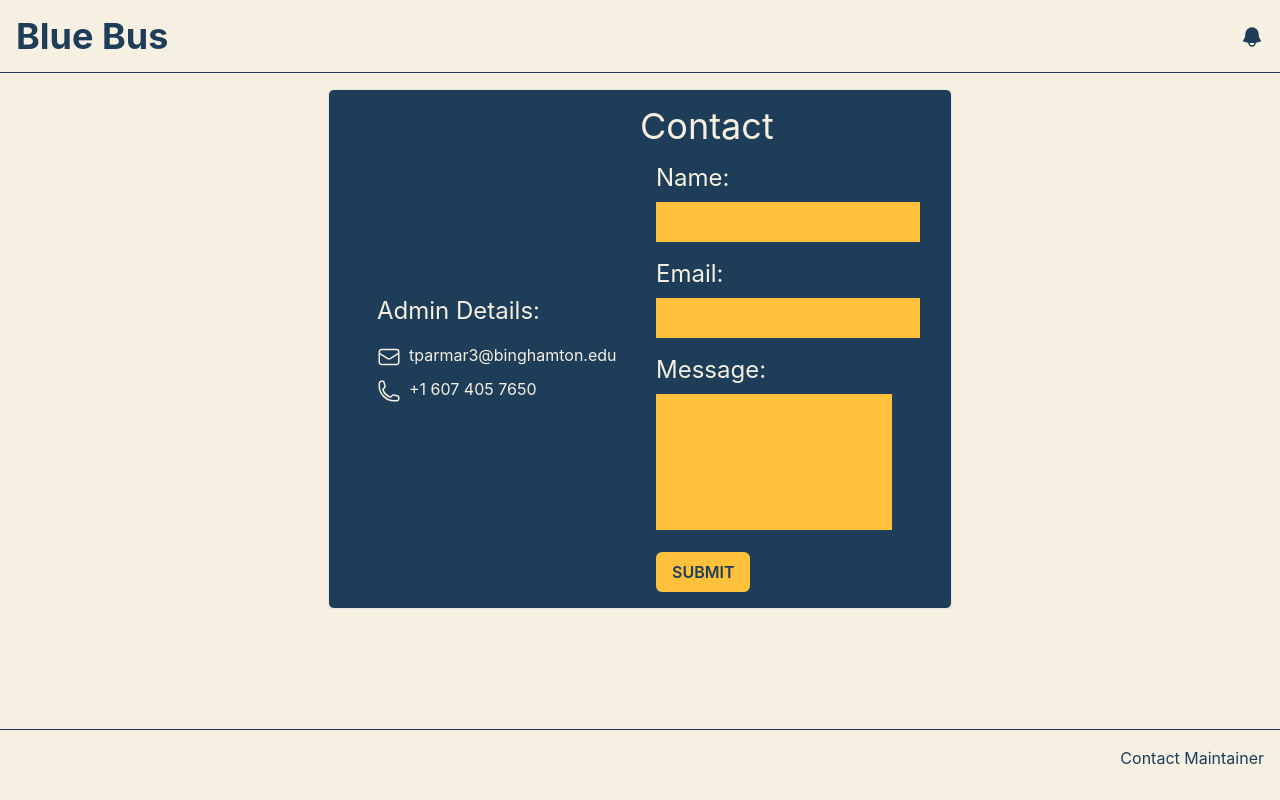
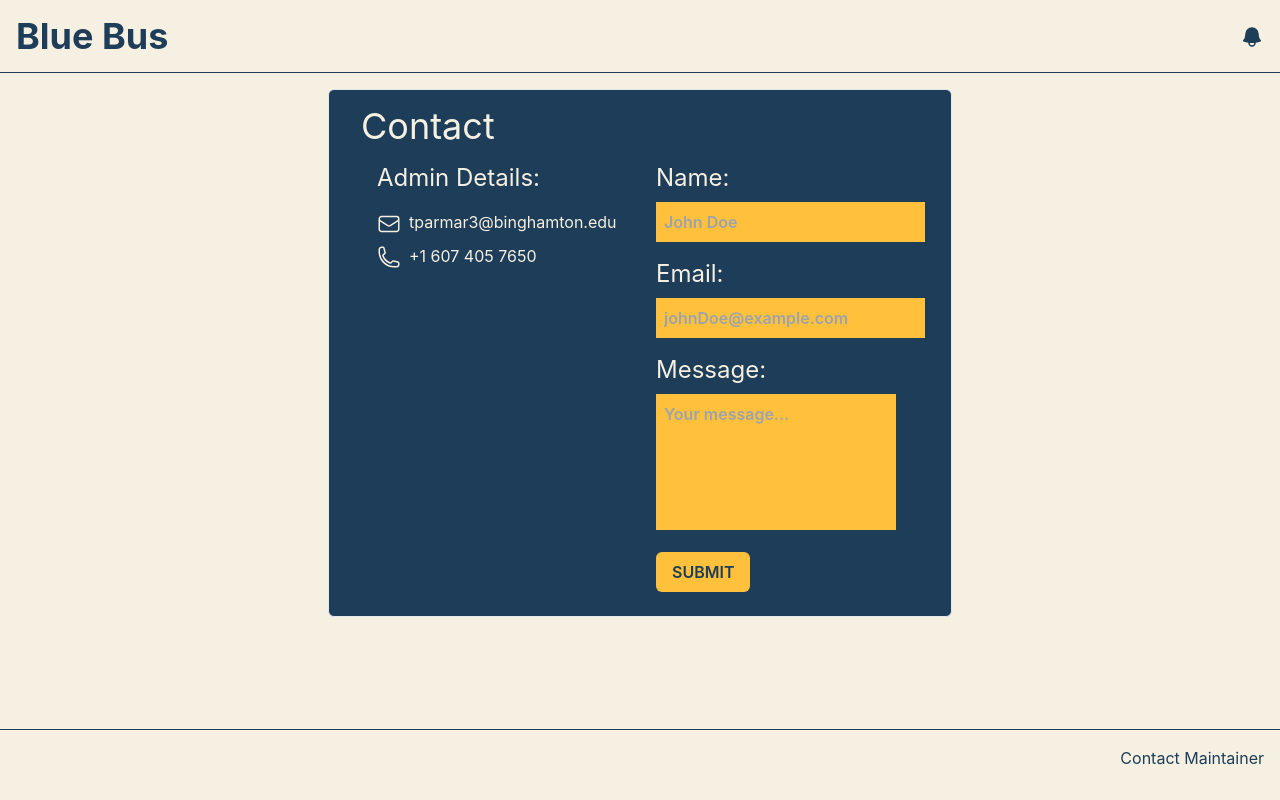
Before and after one commit to ParmarTarun/occt-blue-bus, a React (Create React App) app: page /occt-blue-bus/contact in a window 1280 px wide. Built offline with nearby package versions, Linux system fonts and the light colour scheme.

Commit message:
⚡️ Improve form interaction

```diff
--- a/src/index.css
+++ b/src/index.css
@@ -25,7 +25,7 @@ code {
 
 .basic-input-group input,
 .basic-input-group textarea {
-  @apply p-2 bg-lightHighlight;
+  @apply p-2 bg-lightHighlight text-primary font-semibold;
 }
 
 .basic-input-group input:focus,
--- a/src/pages/contact.tsx
+++ b/src/pages/contact.tsx
@@ -1,10 +1,36 @@
-import React from "react";
+import React, { useState } from "react";
 
 const ContactPage = () => {
+  const [name, setName] = useState("");
+  const [email, setEmail] = useState("");
+  const [message, setMessage] = useState("");
+  const [error, setError] = useState("");
+  const [submitSuccess, setSubmitSuccess] = useState(false);
+
+  const handleSubmit = (e: React.MouseEvent<HTMLButtonElement>) => {
+    setError("");
+    e.preventDefault();
+    if (!name || !email || !message) {
+      setError("All fields are required");
+      return;
+    }
+    console.log(name, email, message);
+
+    setSubmitSuccess(true);
+    setTimeout(() => {
+      setName("");
+      setEmail("");
+      setMessage("");
+      setSubmitSuccess(false);
+    }, 3000);
+  };
+
   return (
     <div>
-      <div className="w-1/2 m-auto bg-primary text-secondary border rounded-md px-8 py-4 grid grid-cols-2">
-        <div className="col-span-1 flex flex-col justify-center">
+      <div className="sm:w-1/2 w-full m-auto bg-primary text-secondary border rounded-md px-8 py-4 ">
+        <h2 className="text-4xl mb-4">Contact</h2>
+        <div className="grid grid-cols-1 sm:grid-cols-2">
+          <div className="col-span-1">
             <div className="pl-4">
               <h3 className="text-2xl">Admin Details:</h3>
               <p className="mt-4">
@@ -44,24 +70,50 @@ const ContactPage = () => {
             </div>
           </div>
           <div className="col-span-1">
-          <h2 className="text-4xl">Contact</h2>
-          <div className="pl-4 mt-4">
+            <div className="pl-4 mt-4 sm:mt-0">
               <div className="basic-input-group">
                 <h3>Name:</h3>
-              <input type="text" />
+                <input
+                  type="text"
+                  name="name"
+                  value={name}
+                  placeholder="John Doe"
+                  onChange={(e) => setName(e.target.value)}
+                />
               </div>
               <div className="basic-input-group">
                 <h3>Email:</h3>
-              <input type="text" />
+                <input
+                  type="text"
+                  name="email"
+                  value={email}
+                  placeholder="johnDoe@example.com"
+                  onChange={(e) => setEmail(e.target.value)}
+                />
               </div>
               <div className="basic-input-group">
                 <h3>Message:</h3>
-              <textarea rows={5} />
+                <textarea
+                  rows={5}
+                  name="message"
+                  value={message}
+                  placeholder="Your message..."
+                  onChange={(e) => setMessage(e.target.value)}
+                />
               </div>
-            <div className=" text-primary font-semibold">
-              <button className="bg-lightHighlight px-4 py-2 rounded-md ">
+              {!!error && <p className="mb-2 text-red font-bold">{error}</p>}
+              {submitSuccess ? (
+                <p className="mb-2 text-lg">Thank you for the feedback!</p>
+              ) : (
+                <div className=" text-primary font-semibold mb-2">
+                  <button
+                    className={`bg-lightHighlight px-4 py-2 rounded-md`}
+                    onClick={handleSubmit}
+                  >
                     SUBMIT
                   </button>
+                </div>
+              )}
             </div>
           </div>
         </div>
--- a/tailwind.config.js
+++ b/tailwind.config.js
@@ -8,6 +8,7 @@ module.exports = {
         secondary: "#f5f0e1",
         darkHighlight: "#ff6e40",
         lightHighlight: "#ffc13b",
+        red: "#D22B2B",
       },
     },
   },
```
Lines whose indentation alone changed are shown as unchanged.
